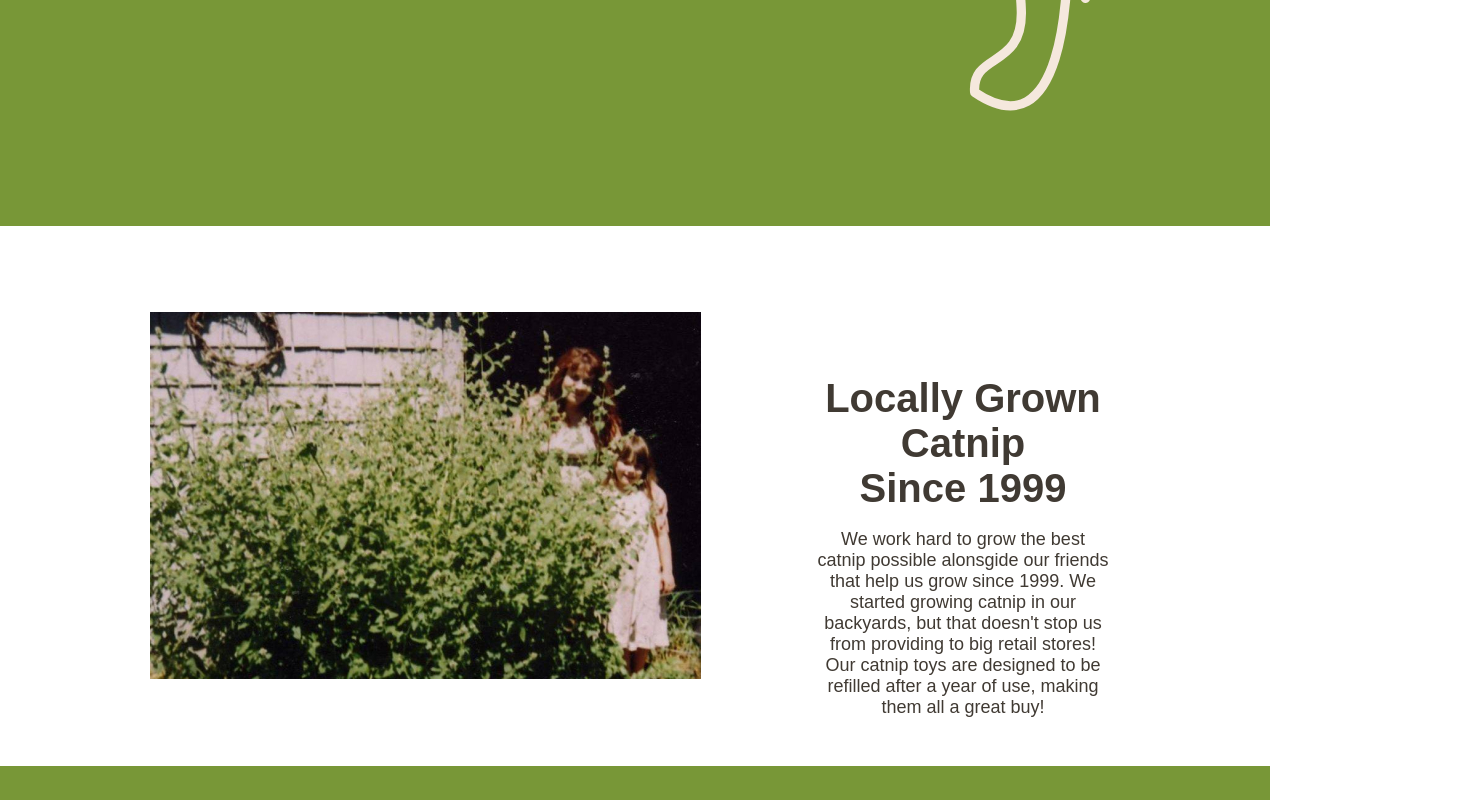
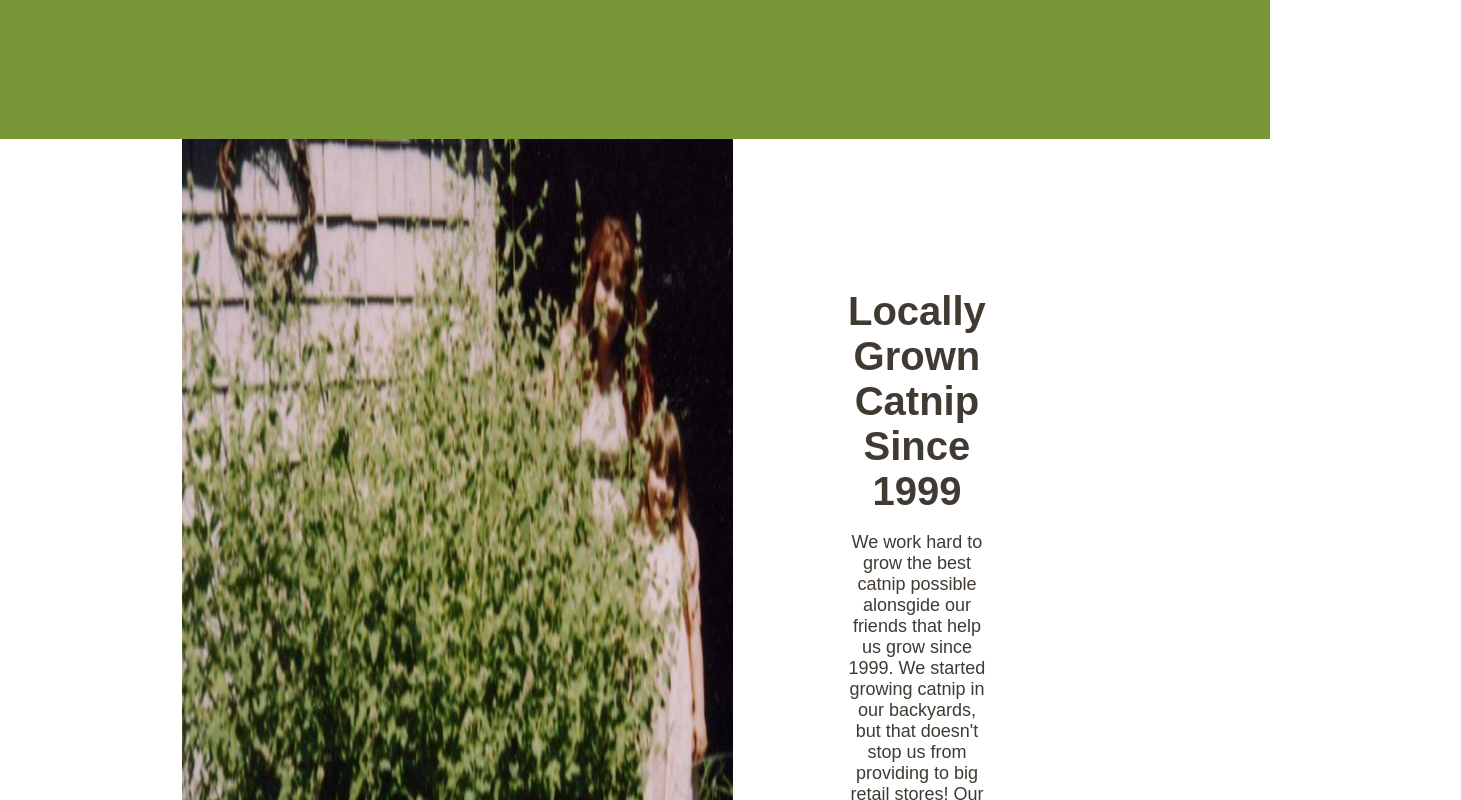
Before and after one commit to ginosimmons/the-spoiled-cat, a plain HTML site: page index.html in a window 1280 px wide. Shown: the part 760-1560 px from the top of the page, 1461 px wide, since content can reach past the window. Drawn offline with Linux system fonts and the light colour scheme.

Commit message:
bug fixes

```diff
--- a/index.html
+++ b/index.html
@@ -33,7 +33,7 @@
                             c-30.5-5.4-44.3-49.3-18.1-118.1c18.1-49.7,119.6-32.1,147.3,39c51.3,121.6,119.2,117.3,130,217.3c0.1,0.6,0.1,1.3,0.1,1.9
                             c2,197.8-205.4,60.7-90.6,29.1c12.8-3.5,25.3,7.4,22.8,20.5c-0.8,4.3-3,7.8-7,9"/>
                           <path class="catline" d="M421.9,474C458.5,239.2,272,261.5,214.5,127c-21.8-51.9-92.7-76.5-92.7-76.5"/>
-                          <path class="st0" d="M193.3,420c-25.7-32.4-26.2-58.1-26.2-58.1c0-25.1,14-25.6,10.6,10.6c1,41.8-2.9,180.6-79.8,128.4
+                          <path class="catline" d="M193.3,420c-25.7-32.4-26.2-58.1-26.2-58.1c0-25.1,14-25.6,10.6,10.6c1,41.8-2.9,180.6-79.8,128.4
                             c-2.8-34.6,40.8-20.1,40.2-69.2c-5.2-162-93.4-176.1-56.9-271.3"/>
                           <path class="catline" d="M107.4,112.5c-9.5,40.7-70.3,98.8-98.8,48C35.9,112.5-2,119.8,32,79c15.8-22.1,19.7-33.8,0.8-63.7
                             c1.4-15.7,37.7,16.5,36,18"/>
--- a/style.css
+++ b/style.css
@@ -75,9 +75,9 @@ body {
 .landing {
     display: flex;
     width: 100vw;
-    height: 904px;
-    top: 275px;
     background-color: #789737;
+    position: relative;
+    padding-bottom: 290px;
 }
 
 .landing p{
@@ -90,8 +90,8 @@ body {
 svg
 {
     width: 600px;
-    position: relative;
-    left: 20%;
+    position: absolute;
+    right: 0;
     top: 20%;
 }
 svg .catline{
@@ -101,6 +101,7 @@ svg .catline{
     stroke-dasharray: 3000;
     stroke-dashoffset: 3000;
     animation: animate 5s linear infinite;
+    stroke-linecap: round;
 }
 svg .about{
     width: 895px;
@@ -127,20 +128,20 @@ svg .about{
 
 .two-col{
     display: flex;
-    width: 100vw;
+    width: 70vw;
+    margin: auto;
 }
 
 .two-col img{
-    display: flex;
-    width: 551px;
-    height: 367px;
-    margin-left:160px;
-    margin-top: 86px;
+    width: 100%;
+    height: auto;
+}
+.two-col div{
+    flex:  1;
 }
 
 .catniplanding{
     display: flex;
-    height: 540px;
 }
 .contenthomegrow{
     width: 454px;
```
